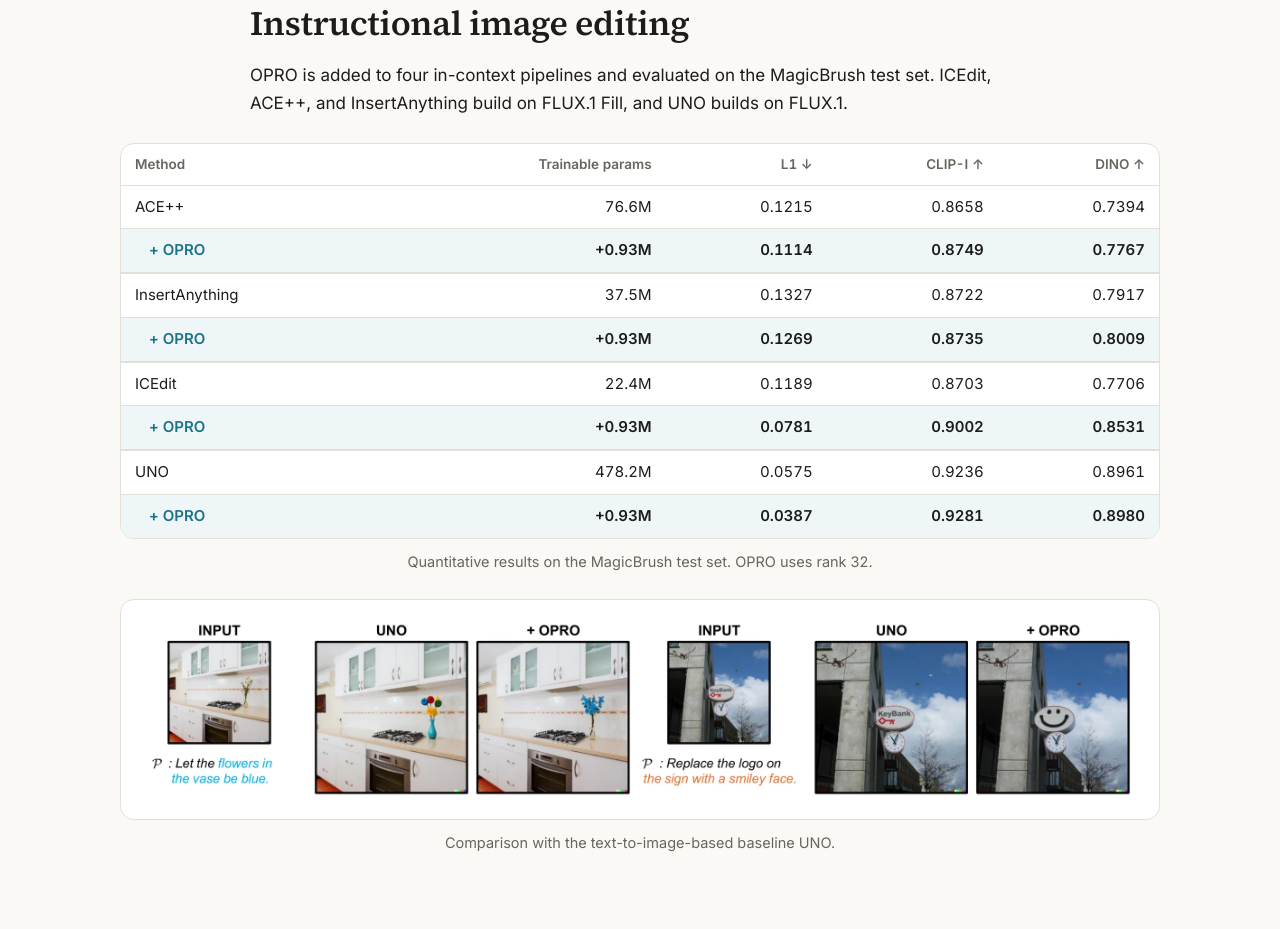
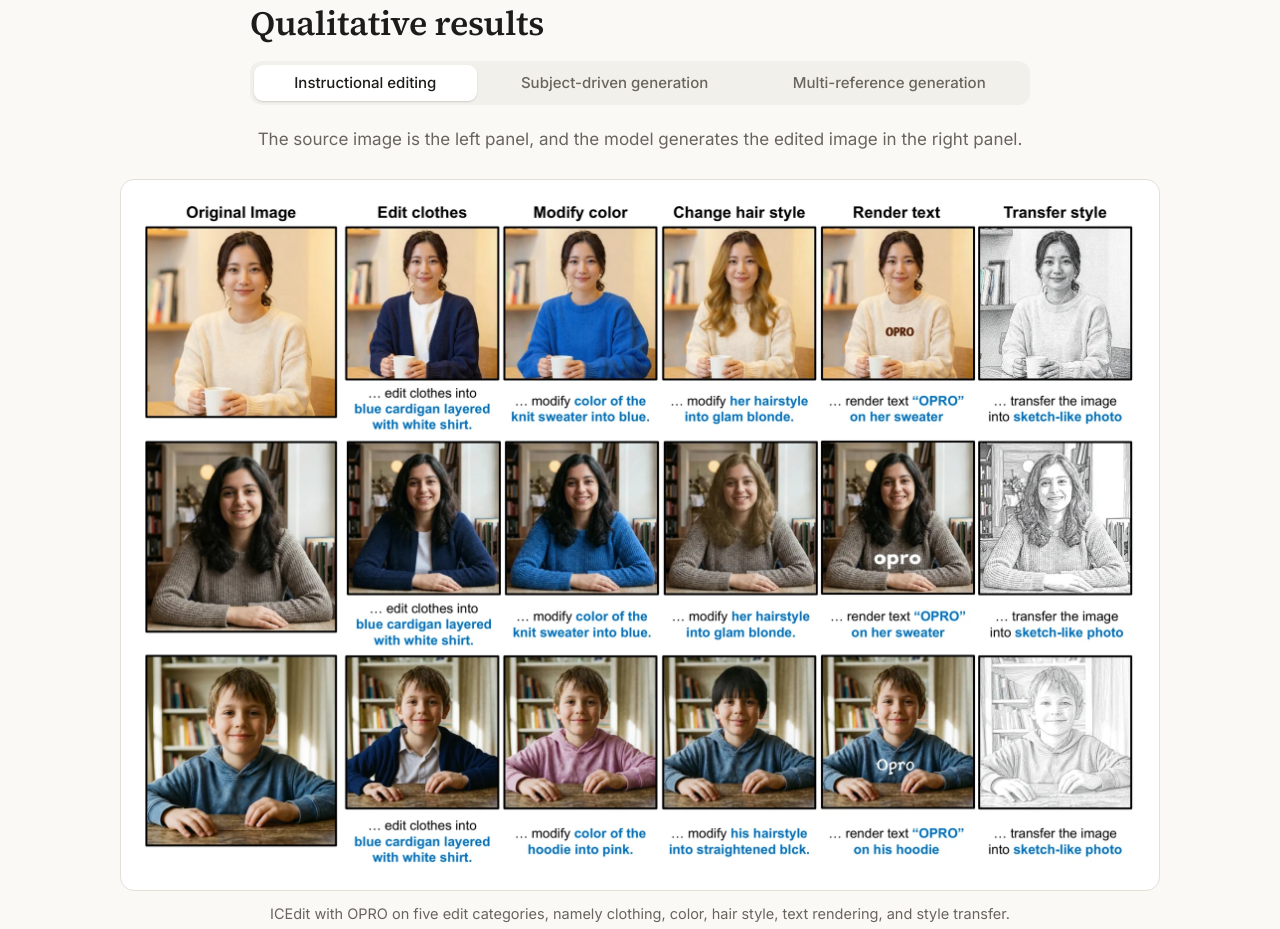
Before and after one commit to niceDuckgu/OPRO, a plain HTML site: page docs/index.html in a window 1280 px wide. Shown: the part 2296-3225 px from the top of the page. Drawn offline with nearby package versions, Linux system fonts and the light colour scheme.

Commit message:
Add qualitative results by task to the project page
Tabs for instructional editing, subject-driven generation, and
multi-reference generation, with the figures of the paper and supplement.

Co-Authored-By: Claude <noreply@anthropic.com>

```diff
--- a/docs/app.js
+++ b/docs/app.js
@@ -1,4 +1,4 @@
-/* Project page behaviour: equation rendering and BibTeX copy. */
+/* Project page behaviour: equation rendering, task tabs, and BibTeX copy. */
 (function () {
   "use strict";
 
@@ -12,6 +12,26 @@
     });
   }
 
+  // Task tabs: without JavaScript all panels stay visible.
+  const tabs = Array.prototype.slice.call(document.querySelectorAll('.tabs [role="tab"]'));
+  function selectTab(tab) {
+    tabs.forEach(function (t) {
+      const active = t === tab;
+      t.setAttribute("aria-selected", String(active));
+      t.tabIndex = active ? 0 : -1;
+      document.getElementById(t.getAttribute("aria-controls")).hidden = !active;
+    });
+  }
+  tabs.forEach(function (tab, index) {
+    tab.addEventListener("click", function () { selectTab(tab); });
+    tab.addEventListener("keydown", function (event) {
+      if (event.key !== "ArrowRight" && event.key !== "ArrowLeft") return;
+      const next = tabs[(index + (event.key === "ArrowRight" ? 1 : tabs.length - 1)) % tabs.length];
+      selectTab(next); next.focus();
+    });
+  });
+  if (tabs.length) selectTab(tabs[0]);
+
   const copyButton = document.getElementById("copy-bibtex");
   if (copyButton && navigator.clipboard && navigator.clipboard.writeText) {
     copyButton.addEventListener("click", function () {
--- a/docs/index.html
+++ b/docs/index.html
@@ -105,8 +105,45 @@
   </div>
 </section>
 
+<section class="wrap" id="qualitative">
+  <h2>Qualitative results</h2>
+  <div class="tabs" role="tablist" aria-label="Task">
+    <button type="button" role="tab" id="tab-editing" aria-controls="panel-editing" aria-selected="true">Instructional editing</button>
+    <button type="button" role="tab" id="tab-subject" aria-controls="panel-subject" aria-selected="false">Subject-driven generation</button>
+    <button type="button" role="tab" id="tab-multi" aria-controls="panel-multi" aria-selected="false">Multi-reference generation</button>
+  </div>
+
+  <div class="tab-panel" role="tabpanel" id="panel-editing" aria-labelledby="tab-editing">
+    <p class="task-note">The source image is the left panel, and the model generates the edited image in the right panel.</p>
+    <figure class="figure">
+      <div class="plate"><a href="static/supp_diverse_edits.webp"><img src="static/supp_diverse_edits.webp" width="2000" height="1340" loading="lazy" alt="Edits of clothes, color, hair style, rendered text, and style on three portraits."></a></div>
+      <figcaption>ICEdit with OPRO on five edit categories, namely clothing, color, hair style, text rendering, and style transfer.</figcaption>
+    </figure>
+    <figure class="figure">
+      <div class="plate"><a href="static/fig6_t2i_baseline.webp"><img src="static/fig6_t2i_baseline.webp" width="2200" height="388" loading="lazy" alt="Edits by UNO with and without OPRO on two MagicBrush examples."></a></div>
+      <figcaption>UNO with and without OPRO on MagicBrush.</figcaption>
+    </figure>
+  </div>
+
+  <div class="tab-panel" role="tabpanel" id="panel-subject" aria-labelledby="tab-subject">
+    <p class="task-note">Two reference images of a subject fill the first two panels, and the model generates the subject in a new context in the third panel.</p>
+    <figure class="figure">
+      <div class="plate"><a href="static/supp_subject_driven.webp"><img src="static/supp_subject_driven.webp" width="2200" height="603" loading="lazy" alt="A dog-face backpack generated with the Eiffel Tower and with a wheat field in the background, by LoRA and by LoRA with OPRO."></a></div>
+      <figcaption>ICEdit fine-tuned with LoRA and with LoRA and OPRO on a DreamBooth subject, shown for two prompts.</figcaption>
+    </figure>
+  </div>
+
+  <div class="tab-panel" role="tabpanel" id="panel-multi" aria-labelledby="tab-multi">
+    <p class="task-note">A model trained on two panels combines two references at inference by reusing the reference operator for both reference panels.</p>
+    <figure class="figure">
+      <div class="plate"><a href="static/supp_multi_reference.webp"><img src="static/supp_multi_reference.webp" width="2000" height="1292" loading="lazy" alt="Two examples that combine a style reference and a subject reference into one generated image."></a></div>
+      <figcaption>Each output takes the subject from one reference and the style from the other. The prompt is shown on the right.</figcaption>
+    </figure>
+  </div>
+</section>
+
 <section class="wrap" id="editing">
-  <h2>Instructional image editing</h2>
+  <h2>Quantitative results</h2>
   <div class="prose">
     <p>
       OPRO is added to four in-context pipelines and evaluated on the MagicBrush test set. ICEdit,
@@ -131,10 +168,6 @@
     </table>
   </div>
   <p class="table-caption">Quantitative results on the MagicBrush test set. OPRO uses rank 32.</p>
-  <figure class="figure">
-    <div class="plate"><a href="static/fig6_t2i_baseline.webp"><img src="static/fig6_t2i_baseline.webp" width="2200" height="388" loading="lazy" alt="Edits by UNO with and without OPRO on two MagicBrush examples."></a></div>
-    <figcaption>Comparison with the text-to-image-based baseline UNO.</figcaption>
-  </figure>
 </section>
 
 <section class="wrap" id="benchmark">
--- a/docs/style.css
+++ b/docs/style.css
@@ -195,6 +195,32 @@ section > h2, .prose, .abstract, .bibtex, .footer p { max-width: 780px; margin-i
 .card h3 { margin: 0 0 8px; font-family: var(--serif); font-size: 21px; font-weight: 600; line-height: 1.25; }
 .card p:not(.label) { margin: 0; font-size: 15.5px; line-height: 1.55; }
 
+/* ---------- Task tabs ---------- */
+
+.tabs {
+  display: flex;
+  flex-wrap: wrap;
+  gap: 4px;
+  max-width: 780px;
+  margin-inline: auto;
+  padding: 4px;
+  background: var(--surface-2);
+  border-radius: 12px;
+}
+.tabs button {
+  flex: 1 1 auto;
+  padding: 9px 14px;
+  border: 0;
+  border-radius: 9px;
+  background: transparent;
+  color: var(--muted);
+  font: 500 15px/1.2 var(--sans);
+  cursor: pointer;
+}
+.tabs button[aria-selected="true"] { background: var(--surface); color: var(--ink); box-shadow: 0 1px 2px rgb(0 0 0 / 0.14); }
+.tab-panel[hidden] { display: none; }
+.task-note { max-width: 780px; margin: 20px auto 0; color: var(--muted); text-align: center; }
+
 /* ---------- Result tables ---------- */
 
 .table-scroll { overflow-x: auto; margin-top: 26px; border: 1px solid var(--rule); border-radius: 14px; background: var(--surface); }
```
Also changed, not shown: docs/static/supp_diverse_edits.webp (added), docs/static/supp_multi_reference.webp (added), docs/static/supp_subject_driven.webp (added).
